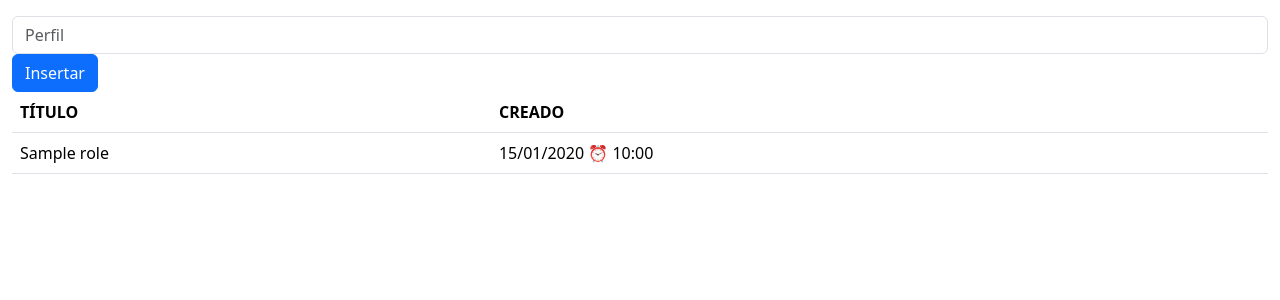
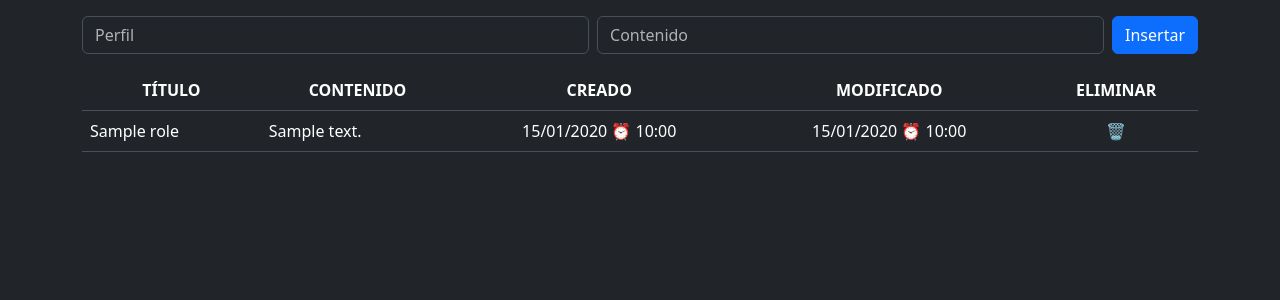
Before and after one commit to juanpabloruiz/xegur, a PHP site: page /roles.php in a window 1280 px wide. Shown: the top 300 px of the page. Run offline with PHP 8.4, Linux system fonts and the light colour scheme; tables that the repository leaves empty or names only in its code hold one stand-in row (values such as "Sample post"); a stand-in replaces the project's code that opens the database connection.

Commit message:
Mejorar la gestión de roles: se actualizan formularios para incluir contenido y se ajusta la redirección con JavaScript. Se añade archivo de estilos CSS.

```diff
--- /dev/null
+++ b/css/styles.css
@@ -0,0 +1,3 @@
+a {
+    text-decoration: none;
+}
--- a/roles.php
+++ b/roles.php
@@ -10,12 +10,13 @@
 
     <!-- Styles -->
     <link rel="stylesheet" href="css/bootstrap.min.css">
+    <link rel="stylesheet" href="css/styles.css">
 
 </head>
 
-<body>
+<body data-bs-theme="dark">
 
-    <main class="container-fluid my-3">
+    <main class="container my-3">
 
         <?php
 
@@ -28,24 +29,26 @@
             $result = $stmt->get_result();
             $row = $result->fetch_assoc();
             if (!$row):
-                header('Location: roles.php');
+                echo '<script>window.location="roles.php"</script>';
                 exit;
             endif;
 
         ?>
 
-            <!-- Form Insert -->
-            <form method="POST">
+            <!-- Form Edit -->
+            <form method="POST" class="d-flex flex-column flex-md-row gap-2 mb-3">
                 <input type="hidden" name="id" value="<?= $row['id'] ?>">
                 <input type="text" name="title" class="form-control" value="<?= $row['title'] ?>">
+                <input type="text" name="content" class="form-control" placeholder="Descripción..." value="<?= $row['content'] ?>">
                 <input type="submit" name="update" value="Actualizar" class="btn btn-primary">
             </form>
 
         <?php else: ?>
 
-            <!-- Form Update -->
-            <form method="POST">
+            <!-- Form Insert -->
+            <form method="POST" class="d-flex flex-column flex-md-row gap-2 mb-3">
                 <input type="text" name="title" class="form-control" placeholder="Perfil">
+                <input type="text" name="content" class="form-control" placeholder="Contenido">
                 <input type="submit" name="insert" value="Insertar" class="btn btn-primary">
             </form>
 
@@ -58,8 +61,11 @@
 
                 <thead>
                     <tr>
-                        <th>TÍTULO</th>
-                        <th>CREADO</th>
+                        <th class="text-center">TÍTULO</th>
+                        <th class="text-center">CONTENIDO</th>
+                        <th class="text-center">CREADO</th>
+                        <th class="text-center">MODIFICADO</th>
+                        <th class="text-center">ELIMINAR</th>
                     </tr>
                 </thead>
 
@@ -70,8 +76,11 @@
 
                     <tbody>
                         <tr>
-                            <td onclick="window.location='?edit=<?= $row['id'] ?>'"><?= htmlspecialchars($row['title']) ?></td>
-                            <td onclick="window.location='?edit=<?= $row['id'] ?>'"><?= date('d/m/Y ⏰ H:i', strtotime($row['created_at'])) ?></td>
+                            <td onclick="window.location='?edit=<?= $row['id'] ?>'" style="cursor: pointer;"><?= htmlspecialchars($row['title']) ?></td>
+                            <td onclick="window.location='?edit=<?= $row['id'] ?>'" style="cursor: pointer;"><?= htmlspecialchars($row['content'] ?? '') ?></td>
+                            <td class="text-center" onclick="window.location='?edit=<?= $row['id'] ?>'" style="cursor: pointer;"><?= date('d/m/Y ⏰ H:i', strtotime($row['created_at'])) ?></td>
+                            <td class="text-center" onclick="window.location='?edit=<?= $row['id'] ?>'" style="cursor: pointer;"><?= $row['updated_at'] ? date('d/m/Y ⏰ H:i', strtotime($row['updated_at'])) : '—' ?></td>
+                            <td class="text-center"><a href="?delete=<?= $row['id'] ?>" onclick="return confirm('¿Eliminar este registro?');" title="Eliminar">🗑️</a></td>
                         </tr>
                     </tbody>
 
@@ -95,23 +104,36 @@
 // Insertar registro
 if (isset($_POST['insert'])):
     $title = $_POST['title'];
-    $stmt = $conn->prepare("INSERT INTO roles (title) VALUES (?)");
-    $stmt->bind_param('s', $title);
+    $content = $_POST['content'];
+    $stmt = $conn->prepare("INSERT INTO roles (title, content) VALUES (?, ?)");
+    $stmt->bind_param('ss', $title, $content);
     $stmt->execute();
     $stmt->close();
-    header('Location: roles.php');
+    echo '<script>window.location="roles.php"</script>';
     exit;
 endif;
 
 // Actualizar registro
 if (isset($_POST['update'])):
-    $id = $_POST['id'];
+    $id = (int) $_POST['id'];
     $title = $_POST['title'];
-    $stmt = $conn->prepare("UPDATE roles SET title = ? WHERE id = ?");
-    $stmt->bind_param('si', $title, $id);
+    $content = $_POST['content'];
+    $stmt = $conn->prepare("UPDATE roles SET title = ?, content = ? WHERE id = ?");
+    $stmt->bind_param('ssi', $title, $content, $id);
     $stmt->execute();
     $stmt->close();
-    header('Location: roles.php');
+    echo '<script>window.location="roles.php"</script>';
+    exit;
+endif;
+
+// Delete registro
+if (isset($_GET['delete'])):
+    $id = (int) $_GET['delete'];
+    $stmt = $conn->prepare("DELETE FROM roles WHERE id = ?");
+    $stmt->bind_param('i', $id);
+    $stmt->execute();
+    $stmt->close();
+    echo '<script>window.location="roles.php"</script>';
     exit;
 endif;
 
```
